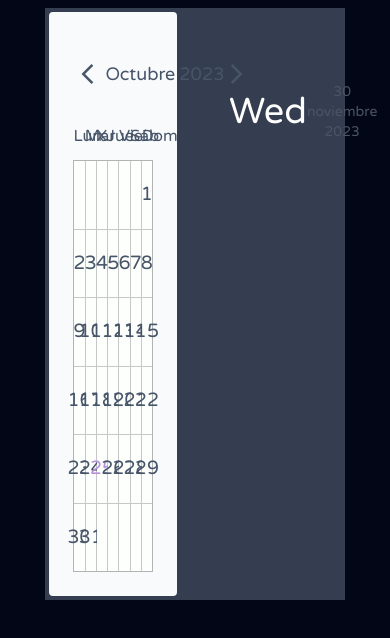
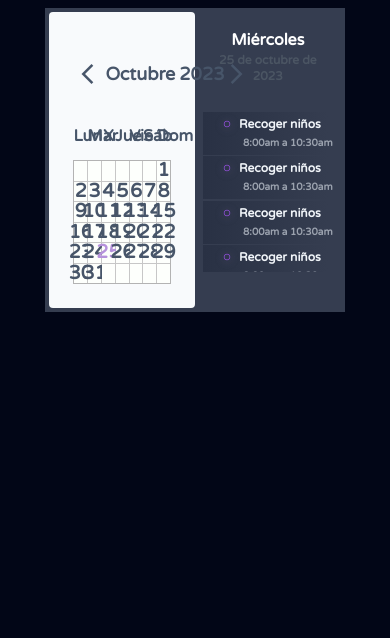
Before and after one commit to Tarkus99/CalendarioEventos, a plain HTML site: page index.html in a window 390 px wide. Drawn offline with nearby package versions, Linux system fonts and the light colour scheme.

Commit message:
seguimosss

```diff
--- a/index.html
+++ b/index.html
@@ -9,12 +9,15 @@
         href="https://fonts.googleapis.com/css2?family=Material+Symbols+Outlined:opsz,wght,FILL,GRAD@24,400,0,0" />
     <link rel="stylesheet"
         href="https://fonts.googleapis.com/css2?family=Material+Symbols+Outlined:opsz,wght,FILL,GRAD@24,400,0,0" />
+    <link rel="stylesheet"
+        href="https://fonts.googleapis.com/css2?family=Material+Symbols+Outlined:opsz,wght,FILL,GRAD@24,400,1,0" />
     <style>
-  @import url('https://fonts.googleapis.com/css2?family=Varela+Round&display=swap');
+        @import url('https://fonts.googleapis.com/css2?family=Varela+Round&display=swap');
 
-        .parent{
+        .parent {
             background-color: rgb(53, 61, 80);
             font-family: 'Varela Round', sans-serif;
+            font-weight: 600;
         }
 
         .tarjeta_dia {
@@ -23,14 +26,14 @@
             justify-content: center;
             font-size: 1.2em;
             background-color: rgb(253, 255, 252);
-            height: 8vh;
+            height: min(8vh, 5vw);
             cursor: pointer;
             position: relative;
         }
 
         .barrita {
             display: none;
-            width: 80%;
+            width: 60%;
             border-radius: 5;
             height: 1%;
             position: absolute;
@@ -52,7 +55,7 @@
 
         }
 
-        .tarjeta_dia[clicked="true"] {
+        .tarjeta_dia[clicked] {
             background-color: rgb(182, 146, 220);
             font-size: 1.35em;
             color: white;
@@ -62,7 +65,7 @@
             z-index: 1;
         }
 
-        .tarjeta_dia[clicked="true"] .barrita {
+        .tarjeta_dia[clicked] .barrita {
             display: block;
             background-color: purple;
             -webkit-box-shadow: 0px 0px 1px 1px purple;
@@ -70,12 +73,16 @@
             box-shadow: 0px 0px 1px 1px purple;
         }
 
-
+        .event {
+            background: rgb(53, 61, 80);
+            background: linear-gradient(90deg, rgba(41, 49, 68, 1) 0%, rgba(53, 61, 80, 1) 96%);
+            margin-bottom: 1%;
+        }
     </style>
 </head>
 
 <body class="bg-slate-950 h-screen p-2 box-border">
-    <div class="parent xxl:container h-100 w-[80%] mx-auto grid grid-cols-2 grid-rows-1 gap-9 p-1">
+    <div class="parent xxl:container h-100 w-[80%] mx-auto grid grid-cols-2 grid-rows-1 p-1">
         <div class="calendar rounded p-6 text-center bg-slate-50 flex flex-col gap-1 text-slate-600">
             <div class="calendar_header flex items-center justify-between px-2 py-6">
                 <div class="left flex items-center">
@@ -104,16 +111,68 @@
             </div>
             <div class="main grid grid-cols-7"></div>
         </div>
-        <div class="info rounded p-2 text-center grid grid-cols-1 grid-rows-3 gap-2">
-            <div class="date flex items-center justify-between p-2">
+        <div class="info rounded p-2 text-center grid grid-flow-row auto-rows-max gap-5">
+            <div class="date flex md:flex-row md:items-center md:justify-between
+             flex-col p-2">
                 <div class="day">
-                    <h1 class="text-white text-4xl">Wed</h1>
+                    <h1 class="text-white md:text-3xl sm:text-base"></h1>
                 </div>
                 <div class="rest">
-                    <p class="text-gray-600 text-sm">30 noviembre 2023</p>
+                    <p class="text-gray-600 md:text-md text-xs"></p>
                 </div>
             </div>
-            <div class="events"></div>
+            <div class="events_parent h-40 max-h-[100%] overflow-auto">
+                <div class="event flex flex-col items-start justify-center gap-1 py-1 pl-5">
+                    <div class="flex items-center gap-2">
+                        <span
+                            class="dot material-symbols-outlined text-[8px] text-purple-500 drop-shadow-[0_1px_4px_rgba(182,146,220,0.5)]">
+                            circle
+                        </span>
+                        <p class="text-slate-100 md:text-base text-xs">Recoger niños</p>
+                    </div>
+                    <p class="ml-5 text-gray-400 md:text-xs text-[10px]">8:00am a 10:30am</p>
+                </div>
+                <div class="event flex flex-col items-start justify-center gap-1 py-1 pl-5">
+                    <div class="flex items-center gap-2">
+                        <span
+                            class="dot material-symbols-outlined text-[8px] text-purple-500 drop-shadow-[0_1px_4px_rgba(182,146,220,0.5)]">
+                            circle
+                        </span>
+                        <p class="text-slate-100 md:text-base text-xs">Recoger niños</p>
+                    </div>
+                    <p class="ml-5 text-gray-400 md:text-xs text-[10px]">8:00am a 10:30am</p>
+                </div>
+                <div class="event flex flex-col items-start justify-center gap-1 py-1 pl-5">
+                    <div class="flex items-center gap-2">
+                        <span
+                            class="dot material-symbols-outlined text-[8px] text-purple-500 drop-shadow-[0_1px_4px_rgba(182,146,220,0.5)]">
+                            circle
+                        </span>
+                        <p class="text-slate-100 md:text-base text-xs">Recoger niños</p>
+                    </div>
+                    <p class="ml-5 text-gray-400 md:text-xs text-[10px]">8:00am a 10:30am</p>
+                </div>
+                <div class="event flex flex-col items-start justify-center gap-1 py-1 pl-5">
+                    <div class="flex items-center gap-2">
+                        <span
+                            class="dot material-symbols-outlined text-[8px] text-purple-500 drop-shadow-[0_1px_4px_rgba(182,146,220,0.5)]">
+                            circle
+                        </span>
+                        <p class="text-slate-100 md:text-base text-xs">Recoger niños</p>
+                    </div>
+                    <p class="ml-5 text-gray-400 md:text-xs text-[10px]">8:00am a 10:30am</p>
+                </div>
+                <div class="event flex flex-col items-start justify-center gap-1 py-1 pl-5">
+                    <div class="flex items-center gap-2">
+                        <span
+                            class="dot material-symbols-outlined text-[8px] text-purple-500 drop-shadow-[0_1px_4px_rgba(182,146,220,0.5)]">
+                            circle
+                        </span>
+                        <p class="text-slate-100 md:text-base text-xs">Recoger niños</p>
+                    </div>
+                    <p class="ml-5 text-gray-400 md:text-xs text-[10px]">8:00am a 10:30am</p>
+                </div>
+            </div>
         </div>
     </div>
 
--- a/script.js
+++ b/script.js
@@ -1,8 +1,9 @@
 let lastTarget;
-let m;
-let y;
+let nav = 0;
 let clicked = null;
 let events = localStorage.getItem('events') ? JSON.parse(localStorage.getItem('events')) : [];
+
+
 
 const dias = ['lunes', 'martes', 'miércoles', 'jueves', 'viernes', 'sábado', 'domingo'];
 const upperDias = {
@@ -14,27 +15,54 @@ const upperDias = {
     sábado: "Sábado",
     domingo: "Domingo"
 }
-const meses = ['Enero', 'Febrero', 'Marzo', 'Abril', 'Mayo', 'Junio', 'Julio', 'Agosto', 'Septiembre', 'Octubre', 'Noviembre', 'Diciembre'];
+const upperMeses = {
+    enero: 'Enero',
+    febrero: 'Febrero',
+    marzo: 'Marzo',
+    abril: 'Abril',
+    mayo: 'Mayo',
+    junio: 'Junio',
+    julio: 'Julio',
+    agosto: 'Agosto',
+    septiembre: 'Septiembre',
+    octubre: 'Octubre',
+    noviembre: 'Noviembre',
+    diciembre: 'Diciembre'
+};
 const calendar = document.querySelector('.calendar');
 const mes_text = document.querySelector('#header_month');
 const año_text = document.querySelector('#header_year');
 
-load(new Date());
+load();
 
-function load(date) {
-    const day = date.getDate();
-    m = date.getMonth();
-    y = date.getFullYear();
-    mes_text.innerText = meses[m];
-    año_text.innerText = y;
+function load() {
+    const dt = new Date();
+    if (nav !== 0) {
+        dt.setMonth(new Date().getMonth() + nav);
+    }
+    const day = dt.getDate();
+    const dtStr = dt.toLocaleString('es-ES',
+        {
+            weekday: 'long',
+            year: 'numeric',
+            month: 'long',
+            day: 'numeric'
+        }).split(',');
 
-    let auxDate = new Date(y, m + 1, 0);
+    const month = dt.getMonth();
+    const year = dt.getFullYear();
+    mes_text.innerText = upperMeses[dt.toLocaleString('es-ES', { month: 'long' })];
+    año_text.innerText = year;
+    document.querySelector('.info .date h1').innerText = upperDias[dtStr[0]];
+    document.querySelector('.info .date p').innerText = dtStr[1];
+
+    let auxDate = new Date(year, month + 1, 0);
 
     let max = auxDate.getDate();
-    let first = firstDay(y, m).split(',')[0];
+    let first = firstDay(year, month).split(',')[0];
 
     let padding = dias.indexOf(first);
-
+    calendar.querySelector('.main').innerHTML = '';
     for (let i = 0; i < padding; i++) {
         let empty = document.createElement('div');
         empty.classList.add('tarjeta_dia');
@@ -49,8 +77,12 @@ function load(date) {
         if (i === day)
             fill.classList.add('today')
         fill.innerText = i;
+        fill.setAttribute("y", year);
+        fill.setAttribute("m", month);
+        fill.setAttribute("d", i);
         fill.append(barrita);
-        fill.setAttribute("clicked", "false");
+        fill.toggleAttribute("clicked", false);
+        fill.addEventListener('click', dayClicked);
         calendar.querySelector('.main').append(fill);
     }
 
@@ -73,40 +105,30 @@ function load(date) {
 
 
 document.querySelector('.calendar_header').addEventListener('click', (e) => {
-    calendar.querySelector('.main').innerHTML = '';
-    if (e.target.id === 'next_month') {
-        m++;
-        if (m > 11) {
-            m = 0;
-            y++;
-        }
-    } else if (e.target.id === 'prev_month') {
-        m--;
-        if (m < 0) {
-            m = 11;
-            y--;
-        }
-    }
-    load(new Date(y, m));
+    if (e.target.id === 'next_month')
+        nav++;
+    else if (e.target.id === 'prev_month')
+        nav--;
+    load();
 })
 
-
-document.querySelector('.calendar .main').addEventListener('click', (e) => {
-
-    if (lastTarget) {
-        let lastTargetAttribute = lastTarget.getAttribute("clicked");
-        lastTarget.setAttribute("clicked", lastTargetAttribute == "true" ? "false" : "true");
+function dayClicked(e) {
+    if (lastTarget && lastTarget !== e.target) {
+        lastTarget.toggleAttribute("clicked", false);
+        e.target.toggleAttribute("clicked", true);
+    } else if (lastTarget && lastTarget === e.target) {
+        e.target.toggleAttribute("clicked", false);
+    } else {
+        e.target.toggleAttribute("clicked", true);
     }
     lastTarget = e.target;
     clicked = e.target;
-    let attr_value = e.target.getAttribute("clicked");
-    e.target.setAttribute("clicked", attr_value == "true" ? "false" : "true");
 
-    cambiarInfoDerecha();
-})
+    cambiarInfoDerecha(e.target);
+}
 
-function cambiarInfoDerecha() {
-    let dt = new Date(y, m, clicked.innerText);
+function cambiarInfoDerecha(target) {
+    let dt = new Date(target.getAttribute('y'), target.getAttribute('m'), target.getAttribute('d'));
 
     let dia = dt.toLocaleString('es-ES', {
         weekday: 'long',
@@ -120,9 +142,6 @@ function cambiarInfoDerecha() {
     document.querySelector('.info .date p').innerText = `${dia[1]}`;
 }
 
-
-
-
 function firstDay(year, month) {
     return new Date(year, month, 1).toLocaleString('es-ES', {
         weekday: 'long',
```
